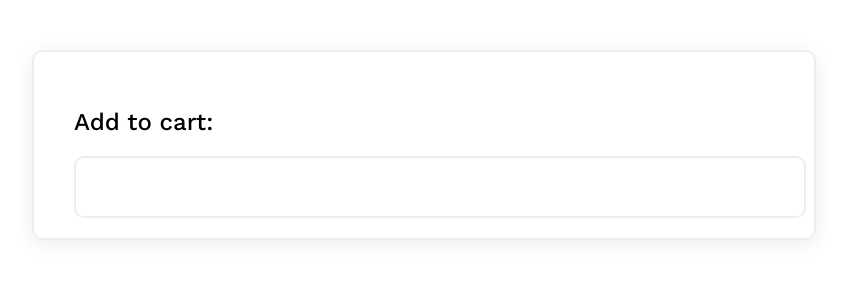
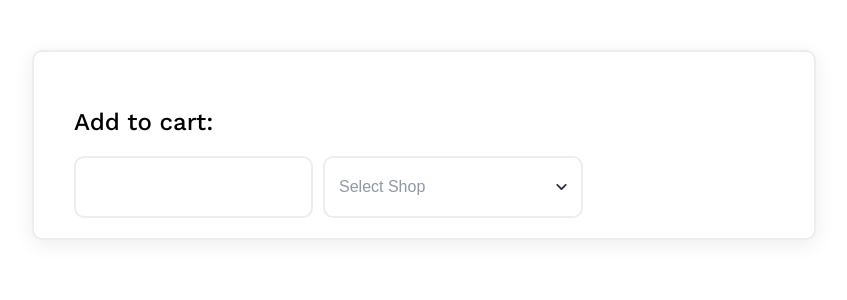
Before and after one commit to gusmagnago/onoff, a React (Vite) app: page / in a window 1280 px wide. Shown: the top 300 px of the page, without its empty margins (18-865 px from the left). Built offline with nearby package versions, Linux system fonts and the light colour scheme.

Commit message:
feat: Create select component with fetching shops from json

```diff
--- a/package.json
+++ b/package.json
@@ -13,6 +13,7 @@
     "@reduxjs/toolkit": "^1.9.5",
     "react": "^18.2.0",
     "react-dom": "^18.2.0",
+    "react-query": "^3.39.3",
     "react-redux": "^8.0.5"
   },
   "devDependencies": {
--- /dev/null
+++ b/public/shops.json
@@ -0,0 +1,17 @@
+[
+    {
+        "id": "maxima",
+        "name": "Maxima",
+        "sortOrder": 3
+    },
+    {
+        "id": "rimi",
+        "name": "Rimi",
+        "sortOrder": 1
+    },
+    {
+        "id": "selver",
+        "name": "Selver",
+        "sortOrder": 2
+    }
+]
--- a/src/App.tsx
+++ b/src/App.tsx
@@ -1,12 +1,30 @@
-import { ChangeEvent, useState } from 'react';
+import { ChangeEvent, MouseEvent, useState } from 'react';
 import Input from './components/input/Input';
 import ShoppingCartHeader from './components/shopping-cart-header/ShoppingCartHeader';
+import Select from './components/select/Select';
+
+import { useQuery } from 'react-query';
+import { IShop } from './utils/api/types';
+import { fetchShops } from './utils/api';
 
 const App = () => {
   const [inputValue, setInputValue] = useState<string>('');
+  const [open, setOpen] = useState<boolean>(false);
+
+  const [placeholder, setPlaceholder] = useState<string>('Select shop');
+
+  const { data, isLoading } = useQuery<IShop[]>('stores', fetchShops);
+
+  const isInputEmpty =
+    typeof inputValue === 'string' && inputValue.length === 0;
 
   const handleInputChange = (e: ChangeEvent<HTMLInputElement>) => {
     setInputValue(e.target.value);
+  };
+
+  const handleSelectShop = (e: MouseEvent<HTMLUListElement>) => {
+    setPlaceholder((e.target as HTMLUListElement).innerText);
+    setOpen(!open);
   };
 
   return (
@@ -14,7 +32,18 @@ const App = () => {
       <ShoppingCartHeader
         title={'Add to cart:'}
         children={
-          <Input value={inputValue} onChange={(e) => handleInputChange(e)} />
+          <>
+            <Input value={inputValue} onChange={(e) => handleInputChange(e)} />
+            <Select
+              placeholder={placeholder}
+              open={open}
+              shopNameList={data && data}
+              onClick={() => setOpen(!open)}
+              onSelect={(e) => handleSelectShop(e)}
+              disabled={isInputEmpty}
+              isLoading={isLoading}
+            />
+          </>
         }
       />
     </div>
--- /dev/null
+++ b/src/components/icons/ArrowDown.tsx
@@ -0,0 +1,18 @@
+const Arrow = () => {
+  return (
+    <svg
+      width='100%'
+      height='100%'
+      viewBox='0 0 12 8'
+      fill='none'
+      xmlns='http://www.w3.org/2000/svg'
+    >
+      <path
+        d='M9.87998 1.29L5.99998 5.17L2.11998 1.29C1.72998 0.9 1.09998 0.9 0.70998 1.29C0.31998 1.68 0.31998 2.31 0.70998 2.7L5.29998 7.29C5.68998 7.68 6.31998 7.68 6.70998 7.29L11.3 2.7C11.69 2.31 11.69 1.68 11.3 1.29C10.91 0.91 10.27 0.9 9.87998 1.29Z'
+        fill='#273348'
+      />
+    </svg>
+  );
+};
+
+export default Arrow;
--- /dev/null
+++ b/src/components/select/Select.scss
@@ -0,0 +1,40 @@
+@use 'sass:map';
+@import '../../utils/variables';
+
+.select {
+  display: flex;
+  align-items: center;
+  justify-content: space-between;
+  background-color: map.get($theme-colors, 'white');
+  border: $border;
+  border-radius: $border-radius;
+  padding: $input-padding;
+  width: 260px;
+  font-size: $default-font-size;
+  color: map.get($theme-colors, 'darkGray');
+  text-transform: capitalize;
+  overflow: hidden;
+
+  svg {
+    width: 11px;
+  }
+}
+
+.select-options {
+  position: absolute;
+  border: $border;
+  border-radius: $border-radius;
+  width: auto;
+  background-color: map.get($theme-colors, 'white');
+
+  li {
+    width: 260px;
+    padding: 10px 0;
+    padding-left: 20px;
+    border-radius: inherit;
+
+    &:hover {
+      background-color: map.get($theme-colors, 'lightGray');
+    }
+  }
+}
--- /dev/null
+++ b/src/components/select/Select.tsx
@@ -0,0 +1,49 @@
+import { MouseEventHandler } from 'react';
+import Arrow from '../icons/ArrowDown';
+
+import './Select.scss';
+import { IShop } from '../../utils/api/types';
+
+const Select = ({
+  placeholder,
+  shopNameList,
+  open,
+  onClick,
+  onSelect,
+  disabled,
+  isLoading,
+}: {
+  placeholder: string;
+  open: boolean;
+  shopNameList: IShop[] | undefined;
+  isLoading: boolean;
+  onClick: MouseEventHandler<HTMLButtonElement>;
+  onSelect: MouseEventHandler<HTMLUListElement>;
+  disabled: boolean;
+}) => {
+  const sortedShopNameList = shopNameList?.sort(
+    (a, b) => a.sortOrder - b.sortOrder
+  );
+
+  if (!shopNameList || isLoading) {
+    <span>Loading list...</span>;
+  }
+
+  return (
+    <div>
+      <button className='select' onClick={onClick} disabled={disabled}>
+        <span>{placeholder}</span>
+        <Arrow />
+      </button>
+      {open ? (
+        <ul className='select-options' onClick={onSelect}>
+          {sortedShopNameList?.map(({ name, sortOrder }) => (
+            <li key={`${name}-${sortOrder}`}>{name}</li>
+          ))}
+        </ul>
+      ) : null}
+    </div>
+  );
+};
+
+export default Select;
--- a/src/components/shopping-cart-header/ShoppingCartHeader.scss
+++ b/src/components/shopping-cart-header/ShoppingCartHeader.scss
@@ -4,4 +4,12 @@
 
 .child-wrapper {
   margin-top: 20px;
+  display: flex;
+  align-items: center;
+  flex-direction: row;
+  justify-content: flex-start;
+
+  & input {
+    margin-right: 10px;
+  }
 }
--- a/src/index.scss
+++ b/src/index.scss
@@ -18,18 +18,43 @@ body {
   min-height: 100vh;
 }
 
+p,
+span,
+input {
+  color: map.get($theme-colors, 'main');
+}
+
 input {
   border: $border;
   border-radius: $border-radius;
   padding: $input-padding;
-  width: 100%;
   font-size: $default-font-size;
-  color: map.get($theme-colors, 'darkGray');
   text-transform: capitalize;
+}
+
+button {
+  color: map.get($theme-colors, 'main');
+  &:disabled {
+    cursor: not-allowed;
+    span {
+      color: map.get($theme-colors, 'darkGray');
+    }
+  }
+}
+
+button,
+li,
+a {
+  cursor: pointer;
 }
 
 h1 {
   font-size: 24px;
+}
+
+ul {
+  list-style: none;
+  padding: 0;
 }
 
 .shopping-cart-wrapper {
--- a/src/main.tsx
+++ b/src/main.tsx
@@ -3,8 +3,14 @@ import ReactDOM from 'react-dom/client';
 import App from './App.tsx';
 import './index.scss';
 
+import { QueryClient, QueryClientProvider } from 'react-query';
+
+const queryClient = new QueryClient();
+
 ReactDOM.createRoot(document.getElementById('root') as HTMLElement).render(
   <React.StrictMode>
-    <App />
+    <QueryClientProvider client={queryClient}>
+      <App />
+    </QueryClientProvider>
   </React.StrictMode>
 );
--- a/src/utils/_variables.scss
+++ b/src/utils/_variables.scss
@@ -7,6 +7,7 @@ $theme-colors: (
   'lightGray': #fbfbfb,
   'addColor': #2dd08c,
   'rmColor': #f54436,
+  'white': #fff,
 );
 
 @each $color, $value in $theme-colors {
--- /dev/null
+++ b/src/utils/api/index.ts
@@ -0,0 +1,7 @@
+import { IShop } from "./types"
+
+export const fetchShops = async (): Promise<IShop[]> => {
+    const response = await fetch('/shops.json');
+    const data = await response.json();
+    return data;
+};
--- /dev/null
+++ b/src/utils/api/types.ts
@@ -0,0 +1,5 @@
+export interface IShop {
+    id: string;
+    name: string;
+    sortOrder: number;
+}
```
Also changed, not shown: src/assets/arrow.svg (added), 1 other file (tests, documents, lock files or other folders).
